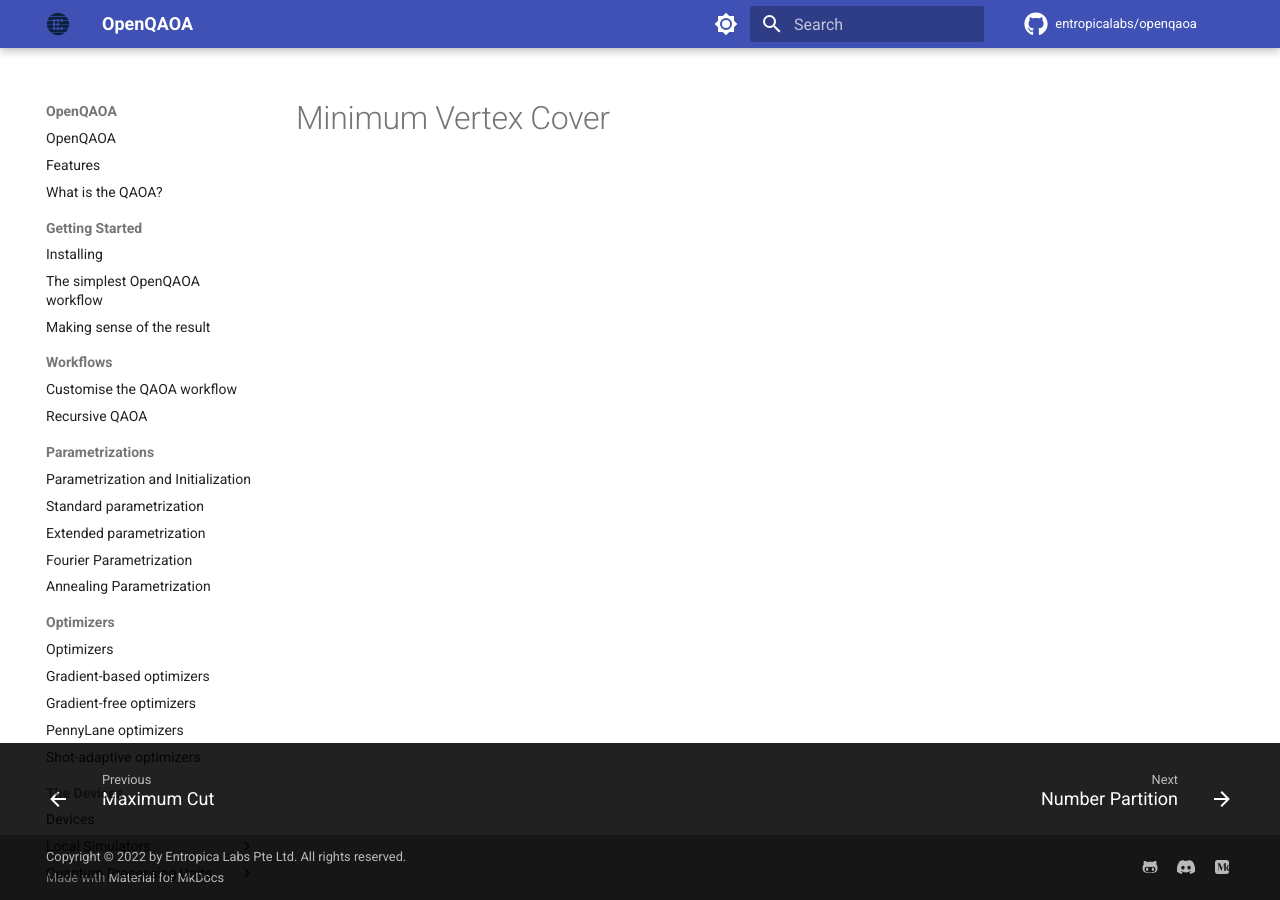
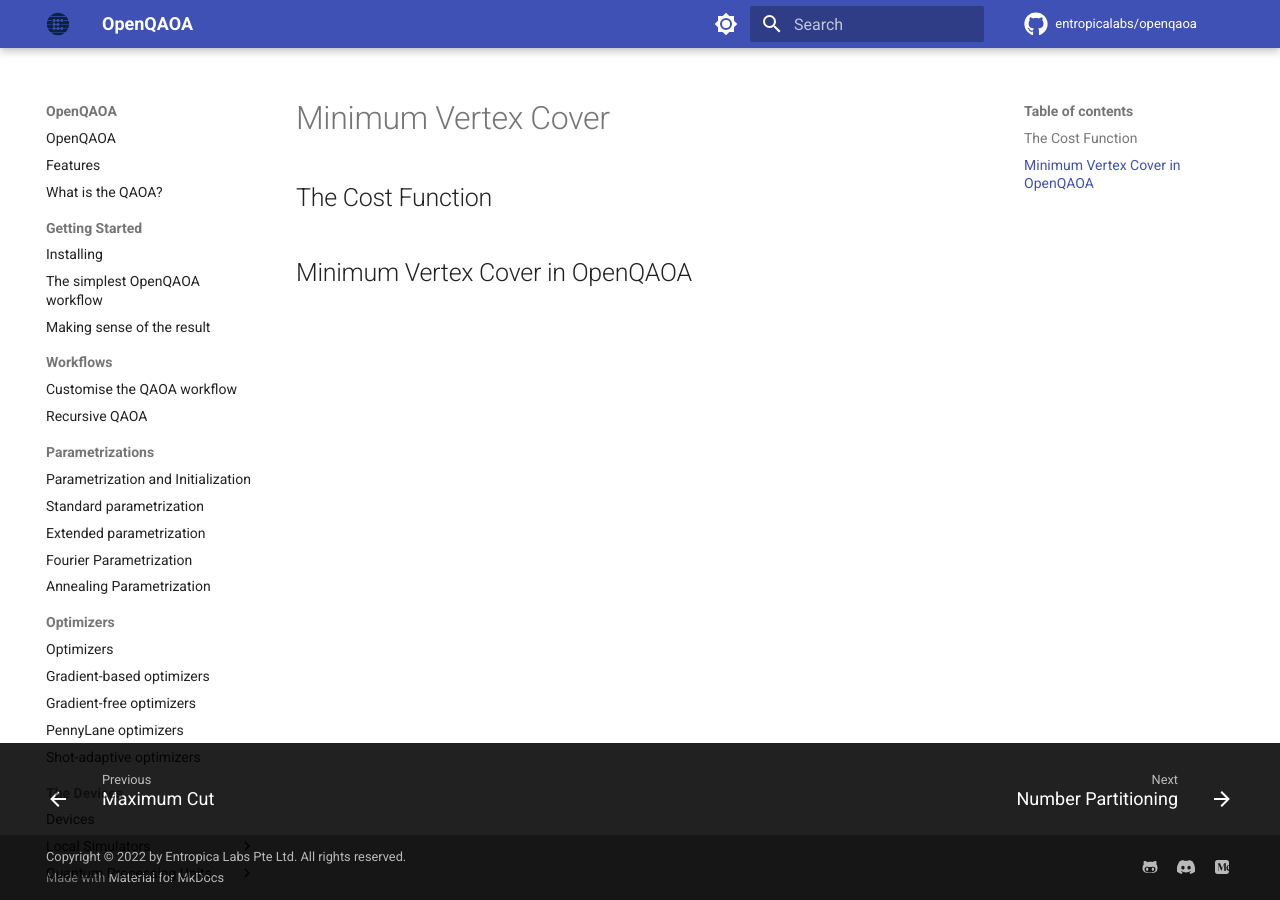
Before and after one commit to entropicalabs/openqaoa-website, an MkDocs documentation site: the page built from docs/problems/minimum-vertex-cover.md, in a window 1280 px wide. Built offline with MkDocs 1.6.1 and Material for MkDocs 9.7.7, drawn with Linux system fonts in a browser that asks for light colours; comment, search, counter and statistics services are not loaded.

Commit message:
added template to each problem file

```diff
--- a/docs/problems/minimum-vertex-cover.md
+++ b/docs/problems/minimum-vertex-cover.md
@@ -1 +1,5 @@
 # Minimum Vertex Cover
+
+## The Cost Function
+
+## Minimum Vertex Cover in OpenQAOA
--- a/docs/problems/number-partition.md
+++ b/docs/problems/number-partition.md
@@ -1,5 +1,8 @@
-# Number Partition
-
+# Number Partitioning
 
 Number partitioning referrs to the following problem: given a set of $N$ positive numbers $S = {n_1, \dots , n_N }$, is there a partition of this set of numbers into two disjoint subsets $R$ and $S − R$, such that the sum of the elements
 in both sets is the same?
+
+## The Cost Function
+
+## Number Partitioning in OpenQAOA
--- a/docs/problems/traveling-sales-person.md
+++ b/docs/problems/traveling-sales-person.md
@@ -1 +1,5 @@
-# Traveling Sales Person
+# Traveling Sales Person Problem
+
+## The Cost Function
+
+## Traveling Sales Person Problem in OpenQAOA
```
Also changed, not shown: docs/problems/knapsack.md (+4 -0 lines), docs/problems/shortest-path-problem.md (+1 -1 lines).
